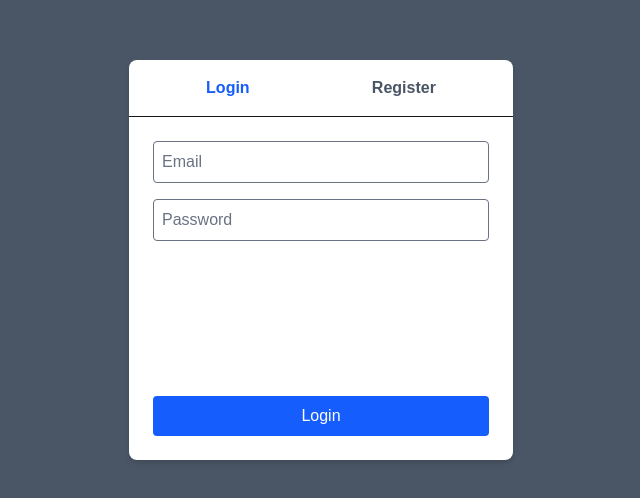
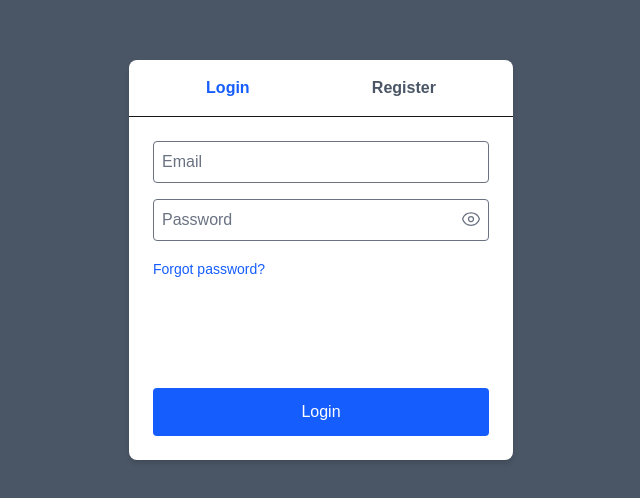
Before and after one commit to leonardviola20-wq/hrdb-lenard, a Next.js app: page /login in a window 1280 px wide. Shown: the part 140-638 px from the top of the page, without its empty margins (319-959 px from the left). Built offline with nearby package versions, Linux system fonts and the light colour scheme.

Commit message:
login eye

```diff
--- a/app/login/page.tsx
+++ b/app/login/page.tsx
@@ -3,12 +3,14 @@
 import { useState } from "react";
 import { useRouter } from "next/navigation";
 import { users } from "@/lib/users";
+import { EyeIcon, EyeSlashIcon } from "@heroicons/react/24/outline";
 
 export default function AuthPage() {
   const [activeTab, setActiveTab] = useState<"login" | "register">("login");
   const [form, setForm] = useState({ email: "", password: "", username: "" });
   const [error, setError] = useState("");
   const router = useRouter();
+  const [showPassword, setShowPassword] = useState(false);
 
   const handleLogin = (e: React.FormEvent) => {
     e.preventDefault();
@@ -69,17 +71,38 @@ export default function AuthPage() {
                   placeholder-gray-500 text-gray-900 focus:border-blue-500 focus:ring-2 focus:ring-blue-400"
                   onChange={e => setForm({ ...form, email: e.target.value })}
                 />
-                <input
-                  type="password"
-                  placeholder="Password"
-                  className="w-full border border-gray-500 p-2 rounded
+
+                {/* Password with toggle */}
+                <div className="relative">
+                  <input
+                    type={showPassword ? "text" : "password"}
+                    placeholder="Password"
+                    className="w-full border border-gray-500 p-2 rounded
                   placeholder-gray-500 text-gray-900 focus:border-blue-500 focus:ring-2 focus:ring-blue-400"
-                  onChange={e => setForm({ ...form, password: e.target.value })}
-                />
+                    onChange={e => setForm({ ...form, password: e.target.value })}
+                  />
+                  <button
+                    type="button"
+                    onClick={() => setShowPassword(!showPassword)}
+                    className="absolute right-2 top-2 text-gray-500 hover:text-gray-700"
+                  >
+                    {showPassword ? (
+                      <EyeSlashIcon className="h-6 w-5" />
+                    ) : (
+                      <EyeIcon className="h-6 w-5" />
+                    )}
+                  </button>
+                </div>
+
+                {/* Forgot password link */}
+                <a href="#" className="text-sm text-blue-600 hover:underline">
+                  Forgot password?
+                </a>
               </div>
+
               <button
                 type="submit"
-                className="mt-auto bg-blue-600 text-white px-4 py-2 rounded"
+                className="mt-auto bg-blue-600 text-white px-4 py-3 rounded"
               >
                 Login
               </button>
@@ -114,7 +137,7 @@ export default function AuthPage() {
               </div>
               <button
                 type="submit"
-                className="mt-auto bg-green-600 text-white px-4 py-2 rounded"
+                className="mt-auto bg-green-600 text-white px-4 py-3 rounded"
               >
                 Register
               </button>
--- a/package.json
+++ b/package.json
@@ -9,6 +9,7 @@
     "lint": "eslint"
   },
   "dependencies": {
+    "@heroicons/react": "^2.2.0",
     "next": "16.3.5",
     "react": "19.2.8",
     "react-dom": "19.2.8"
```
Also changed, not shown: 1 other file (tests, documents, lock files or other folders).
